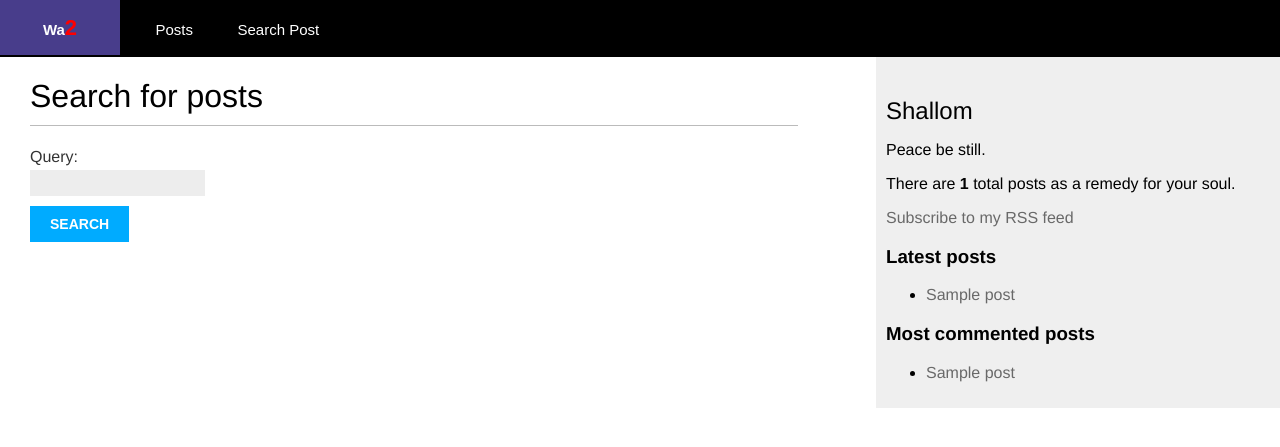
After one commit to blazeMassai/DJ-MELE, a Django app: page /search/ in a window 1280 px wide. The commit adds this page. Shown: the top 447 px of the page. Run offline with Django 4.2, Linux system fonts and the light colour scheme; tables that the repository leaves empty hold one stand-in row (values such as "Sample post").

Commit message:
23-12-2022

```diff
--- a/1_SOCIAL/watublack/blog/forms.py
+++ b/1_SOCIAL/watublack/blog/forms.py
@@ -14,3 +14,7 @@ class CommentForm(forms.ModelForm):
     class Meta:
         model = Comment
         fields = ['name', 'email', 'body']
+
+
+class SearchForm(forms.Form):
+    query = forms.CharField()
--- a/1_SOCIAL/watublack/blog/static/css/blog.css
+++ b/1_SOCIAL/watublack/blog/static/css/blog.css
@@ -9,6 +9,10 @@ a {
     text-decoration:none;
 }
 
+
+a, a:visited, a:active {
+  text-decoration:none;
+}
 
 h1 {
     font-weight:normal;
--- /dev/null
+++ b/1_SOCIAL/watublack/blog/templatetags/blog_tags.py
@@ -0,0 +1,33 @@
+from django import template
+from django.db.models import Count
+
+from ..models import Post
+from django.utils.safestring import mark_safe
+import markdown
+
+register = template.Library()
+
+
+# simple tag
+@register.simple_tag
+def total_posts():
+    return Post.published.count()
+
+
+# inclusion tag
+@register.inclusion_tag('blog/post/latest_posts.html')
+def show_latest_posts(count=5):
+    latest_posts = Post.published.order_by('-publish')[:count]
+    return {'latest_posts': latest_posts}
+
+
+# simple tag that returns a queryset
+@register.simple_tag
+def get_most_commented_posts(count=5):
+    return Post.published.annotate(total_comments=Count('comments')).order_by('-total_comments')[:count]
+
+
+# creating custom filter supporting Markdown syntax
+@register.filter(name="markdown")
+def markdown_formats(text):
+    return mark_safe(markdown.markdown(text))
--- a/1_SOCIAL/watublack/blog/urls.py
+++ b/1_SOCIAL/watublack/blog/urls.py
@@ -1,5 +1,6 @@
 from django.urls import path
 from . import views
+from .feeds import LatestPostFeed
 
 app_name = 'blog'
 
@@ -10,5 +11,7 @@ urlpatterns = [
     path('<int:year>/<int:month>/<slug:day>/<slug:post>', views.post_detail, name='post_detail'),
     path('<int:post_id>/share/', views.post_share, name='post_share'),
     path('<int:post_id>/comment/', views.post_comment, name='post_comment'),
-    path('tag/<slug:tag_slug>/', views.post_list, name='post_list_by_tag')
+    path('tag/<slug:tag_slug>/', views.post_list, name='post_list_by_tag'),
+    path('feed/', LatestPostFeed(), name='post_feed'),
+    path('search/', views.post_search, name='post_search'),
 ]
--- a/1_SOCIAL/watublack/blog/views.py
+++ b/1_SOCIAL/watublack/blog/views.py
@@ -2,7 +2,7 @@ from django.core.mail import send_mail
 from django.core.paginator import Paginator, EmptyPage, PageNotAnInteger
 from django.shortcuts import render, get_object_or_404
 
-from .forms import EmailPostForm, CommentForm
+from .forms import EmailPostForm, CommentForm, SearchForm
 from .models import Post, Comment
 from django.http import Http404
 
@@ -10,6 +10,8 @@ from django.views.decorators.http import require_POST
 from taggit.models import Tag
 
 from django.db.models import Count
+from django.contrib.postgres.search import SearchVector, SearchQuery, SearchRank
+
 
 # Create your views here.
 
@@ -29,7 +31,7 @@ def post_list(request, tag_slug=None):
         posts = paginator.page(1)
     except EmptyPage:
         posts = paginator.page(paginator.num_pages)
-    return render(request, 'blog/post/list.html', {'posts': posts, 'tag':tag})
+    return render(request, 'blog/post/list.html', {'posts': posts, 'tag': tag})
 
 
 def post_detail(request, year, month, day, post):
@@ -39,17 +41,18 @@ def post_detail(request, year, month, day, post):
                              publish__month=month,
                              publish__day=day
                              )
-    #list of active comments for this post_list
+    # list of active comments for this post_list
     comments = post.comments.filter(active=True)
 
-    #form for users to comment
+    # form for users to comment
     form = CommentForm()
 
-    post_tags_ids =post.tags.values_list('id', flat=True)
+    post_tags_ids = post.tags.values_list('id', flat=True)
     similar_posts = Post.published.filter(tags__in=post_tags_ids).exclude(id=post.id)
     similar_posts = similar_posts.annotate(same_tags=Count('tags')).order_by('same_tags', '-publish')[:4]
 
-    return render(request, 'blog/post/detail.html', {'post': post, 'comments': comments, 'form': form, 'similar_posts':similar_posts})
+    return render(request, 'blog/post/detail.html',
+                  {'post': post, 'comments': comments, 'form': form, 'similar_posts': similar_posts})
 
 
 def post_share(request, post_id):
@@ -90,3 +93,21 @@ def post_comment(request, post_id):
         comment.post = post
         comment.save()
     return render(request, 'blog/post/comment.html', {'post': post, 'form': form, 'comment': comment})
+
+
+def post_search(request):
+    form = SearchForm()
+    query = None
+    results = []
+
+    if 'query' in request.GET:
+        form = SearchForm(request.GET)
+        if form.is_valid():
+            query = form.cleaned_data['query']
+            search_vector = SearchVector('title', 'body')
+            search_query = SearchQuery(query)
+            results = Post.published.annotate(search=search_vector,
+                                              rank=SearchRank(search_vector, search_query)).filter(
+                search=search_query).order_by('-rank')
+
+    return render(request, 'blog/post/search.html', {'form': form, 'query': query, 'results': results})
--- a/1_SOCIAL/watublack/templates/base.html
+++ b/1_SOCIAL/watublack/templates/base.html
@@ -1,3 +1,4 @@
+{% load blog_tags %}
 {% load static %}
 <!DOCTYPE html>
 <html>
@@ -13,9 +14,35 @@
     {% block content %}
     {% endblock %}
   </div>
+
+<!--  start sidebar-->
   <div id="sidebar">
     <h2>Shallom</h2>
-    <p>Niaje mazee.</p>
+    <p>Peace be still.</p>
+    <p>There are <b>{% total_posts %}</b> total posts as a remedy for your soul.</p>
+
+    <p>
+      <a href="{% url 'blog:post_feed' %}">
+        Subscribe to my RSS feed
+      </a>
+    </p>
+
+    <h3>Latest posts</h3>
+    {% show_latest_posts 3 %}
+
+    <h3>Most commented posts</h3>
+    {% get_most_commented_posts as most_commented_posts %}
+
+    <ul>
+        {% for post in most_commented_posts %}
+          <li>
+            <a href="{{ post.get_absolute_url }}">{{ post.title }}</a>
+          </li>
+        {% endfor %}
+    </ul>
+
   </div>
+<!--end sidebar-->
+
 </body>
 </html>
--- a/1_SOCIAL/watublack/templates/blog/post/detail.html
+++ b/1_SOCIAL/watublack/templates/blog/post/detail.html
@@ -1,4 +1,5 @@
 {% extends "base.html" %}
+{% load blog_tags %}
 
 {% block title %}{{ post.title }}{% endblock %}
 
@@ -7,7 +8,7 @@
   <p class="date">
     Published {{ post.publish }} by {{ post.author }}
   </p>
-  {{ post.body|linebreaks }}
+  {{ post.body|markdown }}
   <p>
     <a href="{% url 'blog:post_share' post.id %}">
       Share this post
--- /dev/null
+++ b/1_SOCIAL/watublack/templates/blog/post/latest_posts.html
@@ -0,0 +1,9 @@
+<ul>
+  {% for post in latest_posts %}
+
+      <li>
+        <a href="{{ post.get_absolute_url }}">{{ post.title }}</a>
+      </li>
+
+  {% endfor %}
+</ul>
--- a/1_SOCIAL/watublack/templates/blog/post/list.html
+++ b/1_SOCIAL/watublack/templates/blog/post/list.html
@@ -1,4 +1,5 @@
 {% extends "base.html" %}
+{% load blog_tags %}
 
 {% block title %}wa2 blacki{% endblock %}
 
@@ -32,7 +33,7 @@
       Published {{ post.publish }} by {{ post.author }}
     </p>
 
-    {{ post.body|truncatewords:30|linebreaks }}
+    {{ post.body|markdown|truncatewords_html:15 }}
       </div>
   {% endfor %}
 
--- /dev/null
+++ b/1_SOCIAL/watublack/templates/blog/post/search.html
@@ -0,0 +1,36 @@
+{% extends "base.html" %}
+
+{% load blog_tags %}
+
+{% block content %}
+
+  {% if query %}
+        <h1>Posts containing  "{{ query }}"</h1>
+        <h3>
+            {% with results.count as total_results %}
+                Found {{ total_results }} result{{ total_results|pluralize }}
+            {% endwith %}
+        </h3>
+
+        {% for post in results %}
+            <h4>
+              <a href="{{ post.get_absolute_url }}">
+                {{ post.title }}
+              </a>
+            </h4>
+            {{ post.body|markdown|truncatewords_html:12 }}
+
+        {% empty %}
+            <p>There are no results for your query.</p>
+        {% endfor %}
+
+  {% else %}
+        <h1>Search for posts</h1>
+        <form action="">
+          {{ form.as_p }}
+          <input type="submit" value="Search">
+        </form>
+
+  {% endif %}
+
+{% endblock %}
--- a/1_SOCIAL/watublack/templates/navigation.html
+++ b/1_SOCIAL/watublack/templates/navigation.html
@@ -3,5 +3,6 @@
 <nav id="topnav">
          <a id="logo" class="nav-link" href="#">Wa<span class="mbili">2</span></a>
          <a href="{% url 'blog:post_list' %}" class="nav-link" >Posts</a>
+         <a href="{% url 'blog:post_search' %}" class="nav-link" >Search Post</a>
 
 </nav>
--- a/1_SOCIAL/watublack/watublack/urls.py
+++ b/1_SOCIAL/watublack/watublack/urls.py
@@ -1,23 +1,17 @@
-"""watublack URL Configuration
 
-The `urlpatterns` list routes URLs to views. For more information please see:
-    https://docs.djangoproject.com/en/4.1/topics/http/urls/
-Examples:
-Function views
-    1. Add an import:  from my_app import views
-    2. Add a URL to urlpatterns:  path('', views.home, name='home')
-Class-based views
-    1. Add an import:  from other_app.views import Home
-    2. Add a URL to urlpatterns:  path('', Home.as_view(), name='home')
-Including another URLconf
-    1. Import the include() function: from django.urls import include, path
-    2. Add a URL to urlpatterns:  path('post/', include('post.urls'))
-"""
 from django.contrib import admin
 from django.urls import path, include
+from django.contrib.sitemaps.views import sitemap
+from blog.sitemaps import PostSitemap
+
+
+sitemaps = {
+    'posts': PostSitemap
+}
 
 urlpatterns = [
     path('admin/', admin.site.urls),
     # path('blog/', include('blog.urls', namespace='blog')),
     path('', include('blog.urls', namespace='blog')),
+    path('sitemap.xml', sitemap, {'sitemaps':sitemaps}, name='django.contrib.sitemaps.views.sitemap')
 ]
```
Also changed, not shown: 1_SOCIAL/watublack/blog/feeds.py (added, +23 -0 lines), 1_SOCIAL/watublack/blog/sitemaps.py (added, +13 -0 lines), 1_SOCIAL/watublack/watublack/settings.py (+5 -2 lines), 1_SOCIAL/watublack/blog/templatetags/__init__.py (added), 2 other files.
